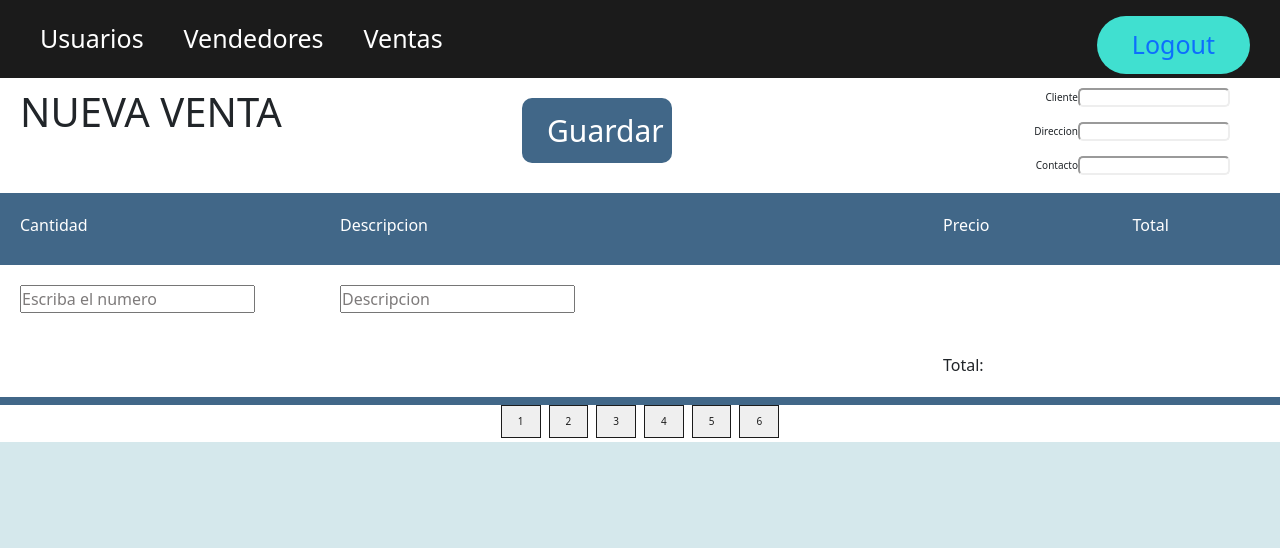
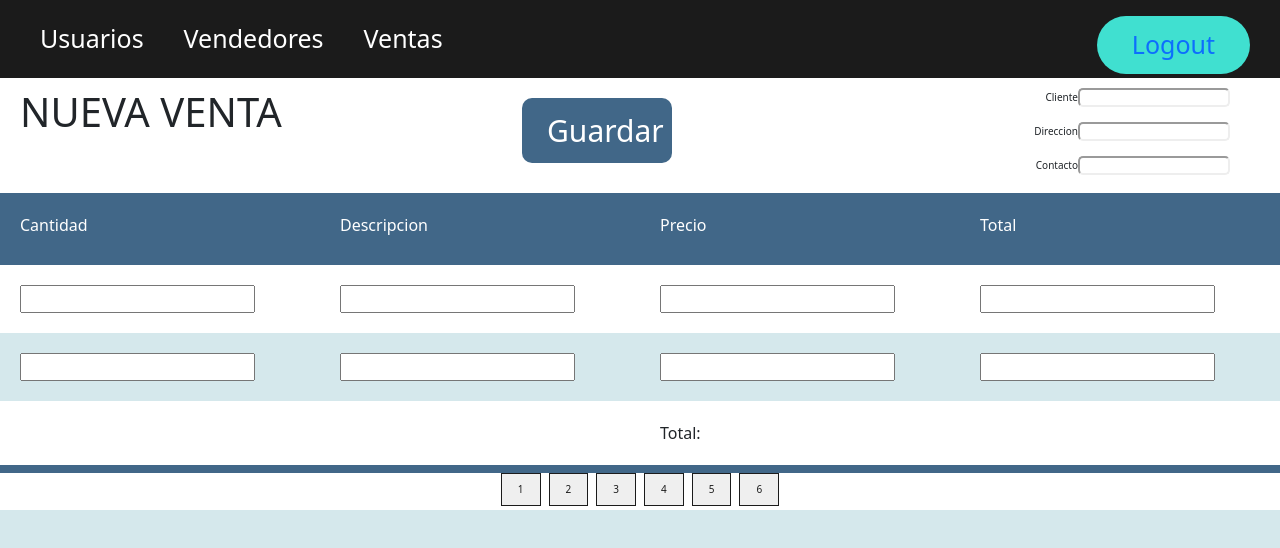
Before and after one commit to yipson/Code-Mug, a React (Create React App) app: page /NuevaVenta in a window 1280 px wide. Shown: the top 548 px of the page. Built offline with nearby package versions, Linux system fonts and the light colour scheme; no server answers.

Commit message:
agregar buscador

```diff
--- a/src/pages/NuevaVenta.jsx
+++ b/src/pages/NuevaVenta.jsx
@@ -4,74 +4,83 @@ import React, { useState, useRef, useEffect } from "react";
 import axios from "axios";
 import { popup } from "../js/popup";
 
-export const NuevaVenta = () => {
-  const [mostrarTabla, setMostrarTabla] = useState(true);
-  const [ventas, setVentas] = useState([]);
+const NuevaVenta = () => {
+  const [ventas, setVentas] = useState("");
+  const [listaVentas, setListaVentas] = useState([]);
+  const [busqueda, setBusqueda] = useState("");
+  const dataForm = useRef("null");
 
-  const url = "http://localhost:3030/productos";
+  const url = "http://localhost:3030/ventas";
 
   useEffect(() => {
     const fetchData = async () => {
       await axios(`${url}`)
         .then((response) => {
           setVentas(response.data);
-          // setListaProductos(response.data);
+          setListaVentas(response.data);
         })
         .catch((error) => console.log(error));
     };
     fetchData();
   }, []);
 
-  useEffect(() => {
-    //obtener lista de productos desde el backend
-    // setProductos(productosBackend);
-  }, []);
-
-  const dataForm = useRef("null");
-
   const enviarFormulario = async (e) => {
     e.preventDefault();
     const datos = new FormData(dataForm.current);
-
-    const nuevaVenta = {};
-    datos.forEach((value, key) => {
-      nuevaVenta[key] = value;
-    });
-    console.log(nuevaVenta);
-
-    const options = {
-      method: "POST",
-      url: "http://localhost:3030/productos",
-      headers: { "Content-Type": "application/json" },
-      data: { nombre: nuevaVenta.nombre, precio: nuevaVenta.precio },
+    console.log(datos);
   };
 
-    await axios
-      .request(options)
-      .then(function (response) {
-        console.log(response.data);
-        //llamar pop-up nuevo producto
-      })
-      .catch(function (error) {
-        console.error(error);
-        //lamar pop-up error nuevo producto
+  const buscadorDiv = (e) => {
+    setBusqueda(e.target.value);
+    filtrar(e.target.value);
+    console.log("busqueda: " + e.target.value);
+  };
+
+  const filtrar = (terminoBusqueda) => {
+    let ResultadoBusqueda = listaVentas.filter((elemento) => {
+      if (
+        elemento.nombre
+          .toString()
+          .toLowerCase()
+          .includes(terminoBusqueda.toLowerCase()) ||
+        elemento._id.includes(terminoBusqueda)
+      ) {
+        return elemento;
+      }
     });
-
-    setMostrarTabla(true);
+    setVentas(ResultadoBusqueda);
   };
 
   return (
     <div>
       <Header />
       <body className="ventas">
+        <form ref={dataForm} onSubmit={enviarFormulario}>
           <div className="info">
             <div className="titulo-contenedor">
               {/* <div className="nueva-venta-div"> */}
               <h1>NUEVA VENTA</h1>
-            <button onClick={popup} id="open" className="boton-venta button-g">
+              <button
+                onClick={popup}
+                id="open"
+                className="boton-venta button-g"
+              >
                 Guardar
               </button>
             </div>
+            {/* <div className="contenedor-busqueda">
+            <p className="text-buscar">Buscar:</p> */}
+            {/* <div className="select">
+              <select>
+                <option value="" selected disabled>
+                  Buscar por:
+                </option>
+                <option value="">Id</option>
+                <option value="">Descripcion</option>
+              </select>
+            </div> */}
+            {/* <input type="text" value={busqueda} onChange={buscadorDiv} />
+          </div> */}
             <div id="contenedorpopup" className="contenedor-pop">
               <div className="popup">
                 <h1>
@@ -104,19 +113,31 @@ export const NuevaVenta = () => {
             </div>
             <div>
               {/* Seccion info cliente */}
-            <form cellspacing="6" ref={dataForm} onSubmit={enviarFormulario}>
+              <form cellspacing="6">
                 <div className="controls">
                   <label>
                     <span>Cliente</span>
-                  <input className="estilizar" type="text" />
+                    <input
+                      className="estilizar"
+                      type="text"
+                      name="clienteNombre"
+                    />
                   </label>
                   <label>
                     <span>Direccion</span>
-                  <input className="estilizar" type="text" />
+                    <input
+                      className="estilizar"
+                      type="text"
+                      name="clienteDireccion"
+                    />
                   </label>
                   <label>
                     <span>Contacto</span>
-                  <input className="estilizar" type="text" />
+                    <input
+                      className="estilizar"
+                      type="text"
+                      name="clienteContacto"
+                    />
                   </label>
                 </div>
               </form>
@@ -134,22 +155,58 @@ export const NuevaVenta = () => {
                   <th>Total</th>
                 </tr>
               </thead>
+
               <tbody>
                 {/* <form cellspacing="6" ref={dataForm} onSubmit={enviarFormulario}> */}
-              <tr>
+                {/* <tr>
                   <td className="separacion">
-                  <input type="Num" placeholder="Escriba el numero" />
+                    <input type="num" placeholder="Cantidad" />
                   </td>
                   <td>
-                  <input placeholder="Descripcion"></input>
+                    <input
+                      type="text"
+                      value={busqueda}
+                      onChange={buscadorDiv}
+                      placeholder="Buscar"
+                    />
                   </td>
 
                   <td></td>
                   <td></td>
+                </tr> */}
+                <tr>
+                  <td>
+                    {" "}
+                    <input />
+                  </td>
+                  <td>
+                    <input type="text" />
+                  </td>
+                  <td>
+                    <input type="text" />
+                  </td>
+                  <td>
+                    <input type="text" />
+                  </td>
+                </tr>
+                <tr>
+                  <td>
+                    {" "}
+                    <input />
+                  </td>
+                  <td>
+                    <input type="text" />
+                  </td>
+                  <td>
+                    <input type="text" />
+                  </td>
+                  <td>
+                    <input type="text" />
+                  </td>
                 </tr>
                 {/* seccion total y subtotal */}
               </tbody>
-            {/* </form> */}
+
               <tfoot className="alinear">
                 <tr>
                   <td></td>
@@ -159,16 +216,13 @@ export const NuevaVenta = () => {
               </tfoot>
             </table>
           </section>
+        </form>
       </body>
       <script src="js/popup.js"></script>
       <Paginador />
     </div>
   );
-};
 
-export default NuevaVenta;
-
-{
   /* <div className="section-ventas nueva-venta-tabla ">
                   <table className="ventas ">
                     <thead>
@@ -208,4 +262,5 @@ export default NuevaVenta;
                     </tfoot>
                   </table>
                 </div> */
-}
+};
+export default NuevaVenta;
```
Lines whose indentation alone changed are shown as unchanged.
